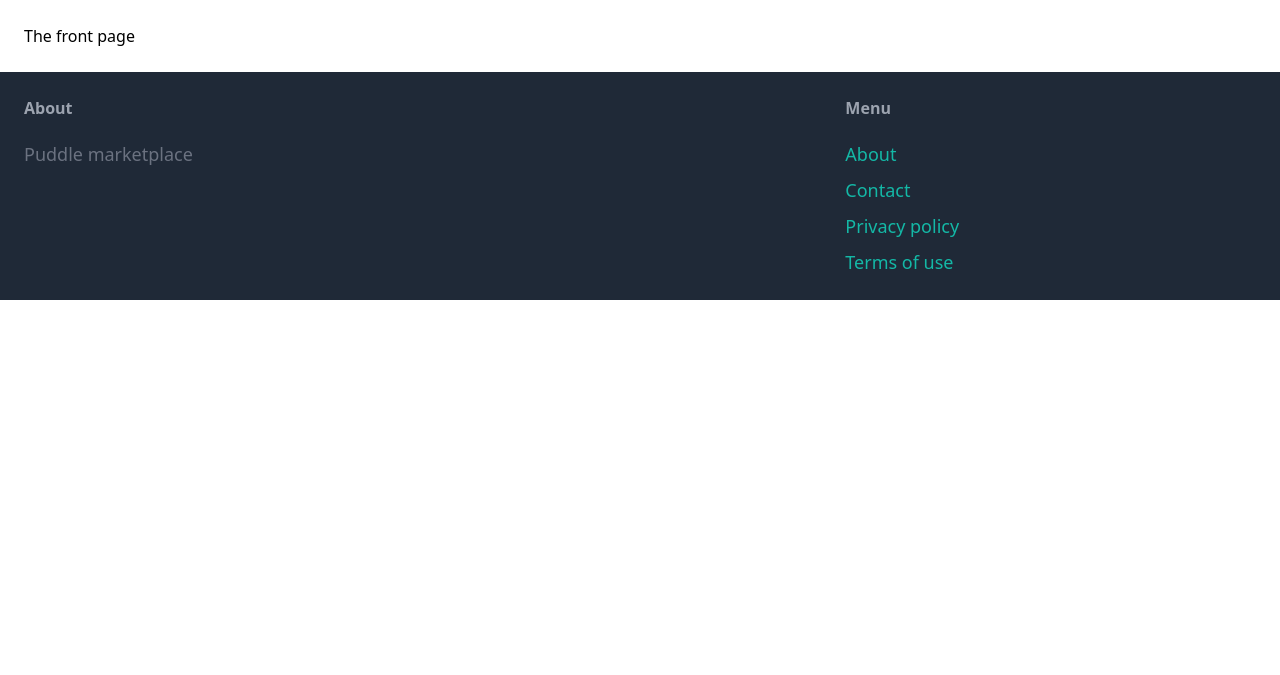
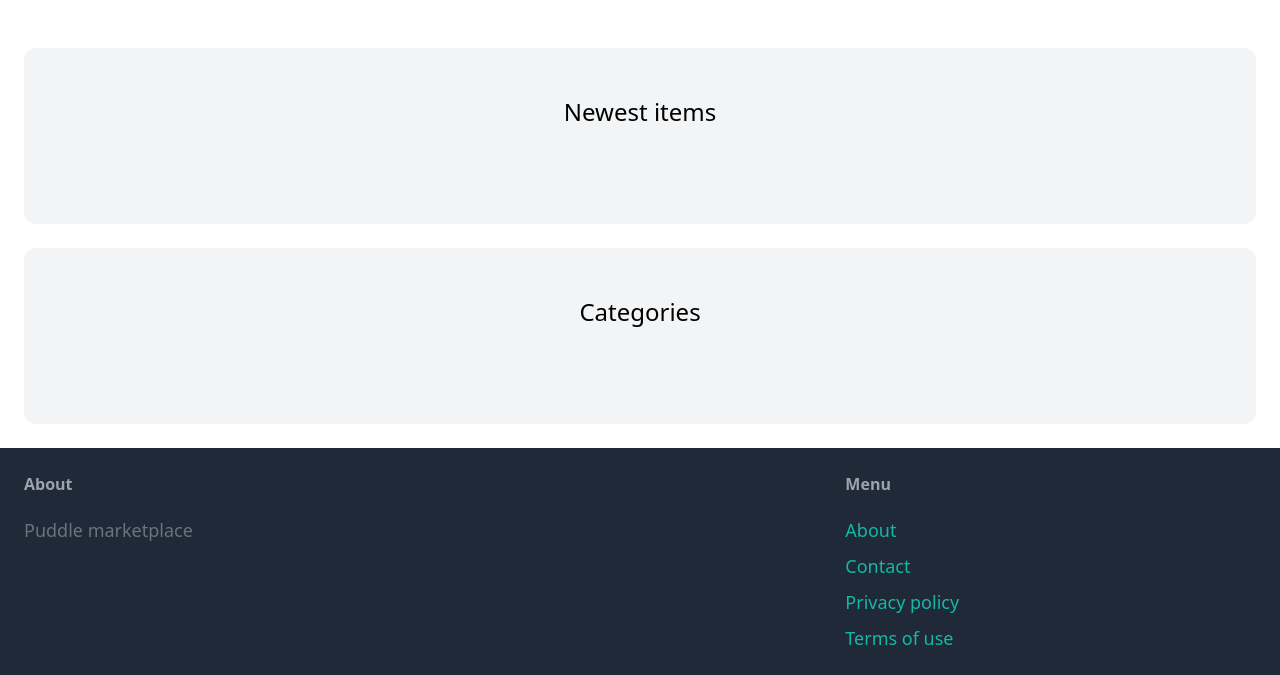
Before and after one commit to rlazoc/puddle, a Django app: page / in a window 1280 px wide. Shown: the part 77-752 px from the top of the page. Run offline with Django 4.2, Linux system fonts and the light colour scheme; data that the repository does not hold is empty; some libraries are stand-ins or nearby versions.

Commit message:
Add items and category grids to homepage

```diff
--- a/core/templates/core/index.html
+++ b/core/templates/core/index.html
@@ -3,5 +3,41 @@
 {% block title %}Welcome{% endblock %}
 
 {% block content %}
-  <h1>The front page</h1>
+    <div class="mt-6 px-6 py-12 bg-gray-100 rounded-xl">
+        <h2 class="mb-12 text-2xl text-center">Newest items</h2>
+
+        <div class="grid grid-cols-3 gap-3">
+            {% for item in items %}
+                <div>
+                    <a href="#">
+                        <div>
+                            <img src="{{ item.image.url }}" class="rounded-t-xl" alt="Item image">
+                        </div>
+
+                        <div class="p-6 bg-white rounded-b-xl">
+                            <h2 class="text-2xl">{{ item.name }}</h2>
+                            <p class="text-gray-500">Price: {{ item.price }}</p>
+                        </div>
+                    </a>
+                </div>
+            {% endfor %}
+        </div>
+    </div>
+
+    <div class="mt-6 px-6 py-12 bg-gray-100 rounded-xl">
+        <h2 class="mb-12 text-2xl text-center">Categories</h2>
+
+        <div class="grid grid-cols-3 gap-3">
+            {% for category in categories %}
+                <div>
+                    <a href="#">
+                        <div class="p-6 bg-white rounded-b-xl">
+                            <h2 class="text-2xl">{{ category.name }}</h2>
+                            <p class="text-gray-500">{{ category.items.count }} items</p>
+                        </div>
+                    </a>
+                </div>
+            {% endfor %}
+        </div>
+    </div>
 {% endblock %}
```
